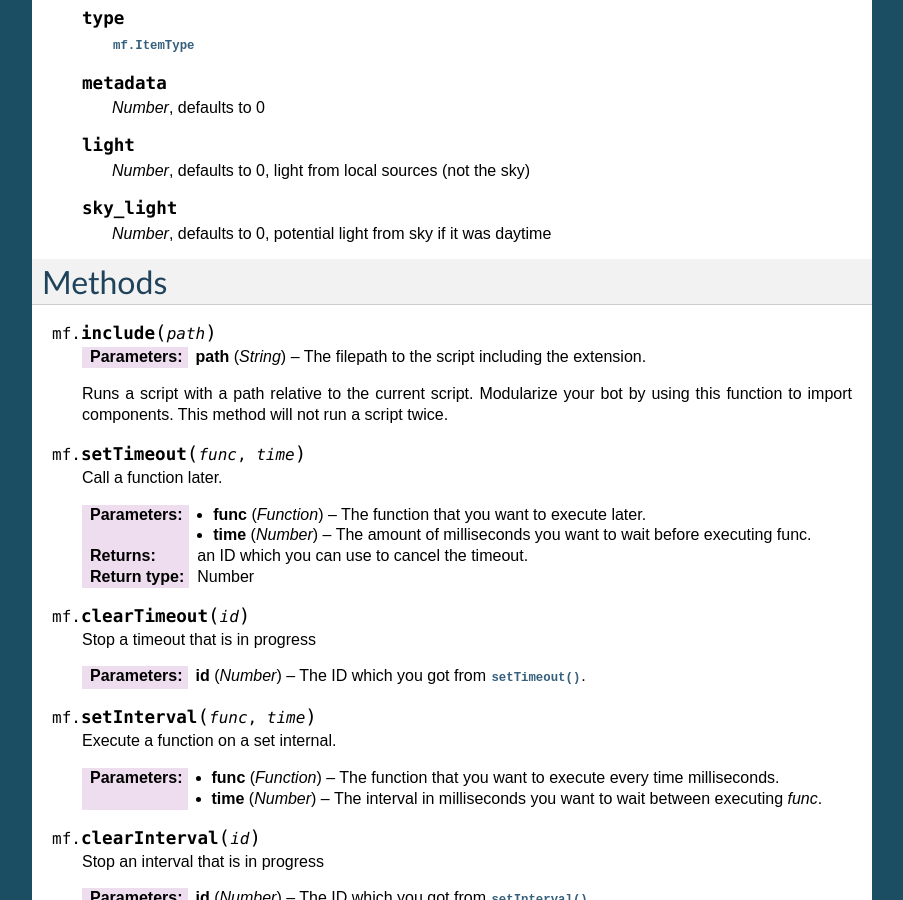
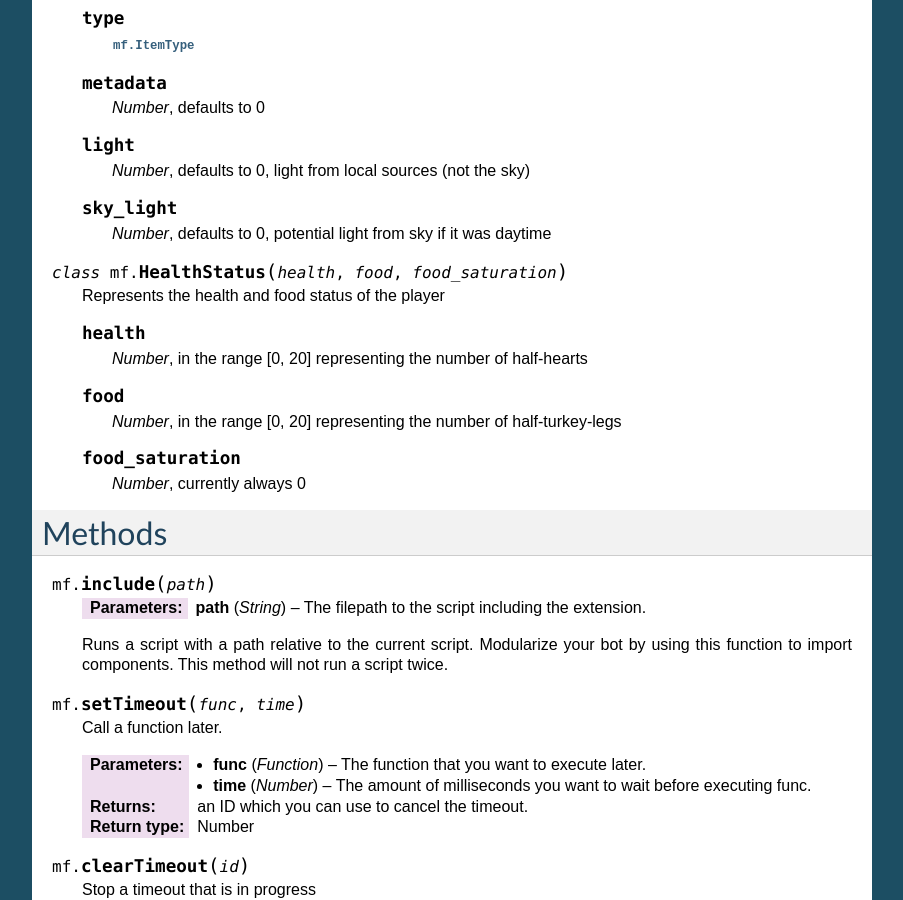
Before and after one commit to PrismarineJS/mineflayer, a Sphinx documentation site: the page built from doc/mf.rst, in a window 1280 px wide and 900 px high, scrolled down 5296 px. Shown: the whole window, without its empty margins (198-1101 px from the left). Built offline with Sphinx 7.4.7, drawn with Linux system fonts in a browser that asks for light colours; some of the changed text lies outside the part shown.

Commit message:
updating docs for issue #32

```diff
--- a/doc/mf.rst
+++ b/doc/mf.rst
@@ -294,6 +294,22 @@ Classes
 
        `Number`, defaults to 0, potential light from sky if it was daytime
 
+.. class:: HealthStatus(health, food, food_saturation)
+
+    Represents the health and food status of the player
+
+    .. attribute:: health
+
+       `Number`, in the range [0, 20] representing the number of half-hearts
+
+    .. attribute:: food
+
+       `Number`, in the range [0, 20] representing the number of half-turkey-legs
+
+    .. attribute:: food_saturation
+
+       `Number`, currently always 0
+
 Methods
 =======
 
@@ -417,10 +433,10 @@ Methods
     :param mf.ItemType block_type:
     :rtype: Boolean
 
-.. function:: health()
+.. function:: healthStatus()
 
-    :rtype: Number
-    :returns: The number of half-hearts that you have, out of 20.
+    :rtype: :class:`HealthStatus`
+    :returns: A snapshot of your current health and food status
 
 .. function:: blockAt(point)
 
@@ -712,9 +728,9 @@ Fill in the ... part of the function. See examples for more information.
 
     Called when you move. See also :func:`self()`.
 
-.. function:: onHealthChanged(function() {...})
+.. function:: onHealthStatusChanged(function() {...})
 
-    Called when you get hit, take fall damage, eat food, etc. See also :func:`health()`.
+    Called when your health/food status changes. See also :func:`healthStatus()`.
 
 .. function:: onDeath(function() {...})
 
```
